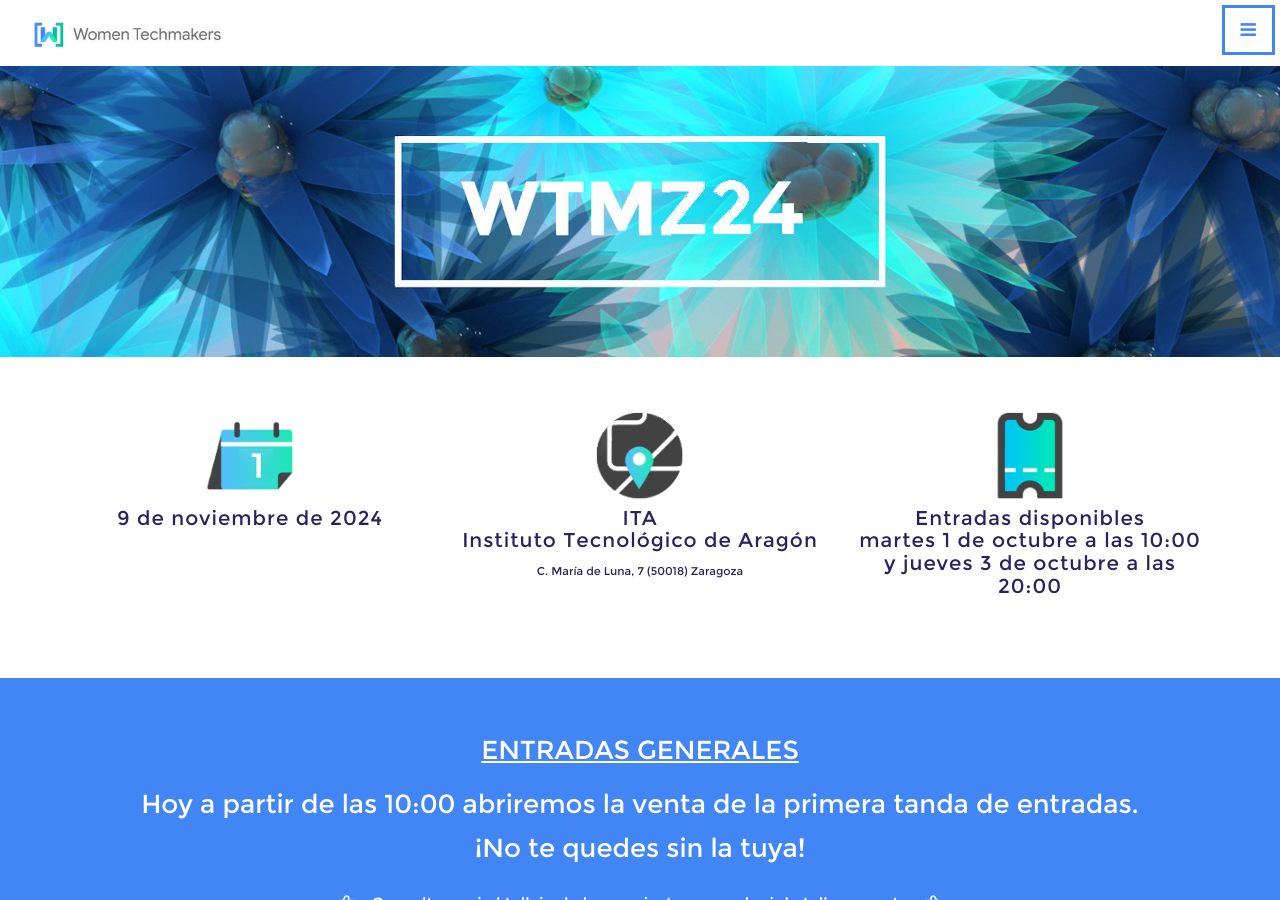
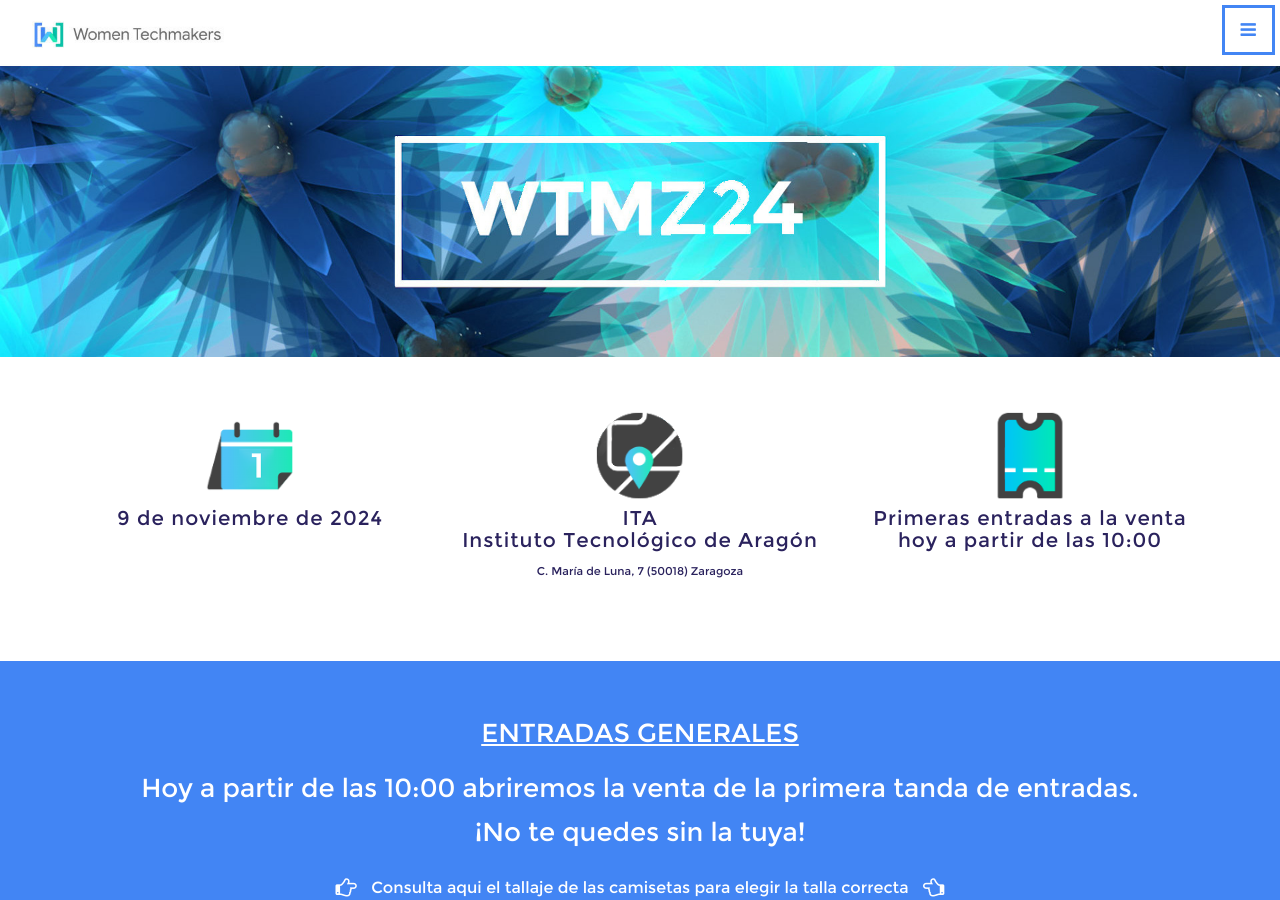
Before and after one commit to MulleresTechZgz/wtmz24, a Jekyll site: the page built from index.html, in a window 1280 px wide and 900 px high. Built offline with Jekyll 4.4.1, drawn with Linux system fonts in a browser that asks for light colours; some of the changed lines change nothing that is shown.

Commit message:
Last changes for tickets tomorrow

```diff
--- a/_includes/details.html
+++ b/_includes/details.html
@@ -78,7 +78,7 @@
                 <h4>
                   <strong>Primeras entradas AGOTADAS
                   </br>
-                  Entradas disponibles de nuevo </br>jueves 19 de octubre a las 20:00</strong>
+                  Entradas disponibles de nuevo </br>jueves 3 de octubre a las 20:00</strong>
                 </h4>
               </div>
               <div id="texto_detalles_dia_de_venta_de_entradas_segunda" style="display: none;">
@@ -115,10 +115,10 @@
   <script>
 
     // Set the date we're counting down to
-    var detalles_countDown_day = new Date("Oct 16, 2023 00:00:01");
-    var detalles_countDown = new Date("Oct 16, 2023 10:00:00");
-    var detalles_countDown_day_second = new Date("Oct 19, 2023 00:00:01");
-    var detalles_countDown_second = new Date("Oct 19, 2023 20:00:00");
+    var detalles_countDown_day = new Date("Oct 1, 2024 00:00:01");
+    var detalles_countDown = new Date("Oct 1, 2024 10:00:00");
+    var detalles_countDown_day_second = new Date("Oct 3, 2024 00:00:01");
+    var detalles_countDown_second = new Date("Oct 3, 2024 20:00:00");
 
     function cambiar_texto_a_mostrar_detalles () {
       var detalles_agotadas = document.getElementById("detalles_entradas_agotadas").innerHTML  == 'true';
--- a/_includes/tickets.html
+++ b/_includes/tickets.html
@@ -72,7 +72,7 @@
             </p>
           </a>
 
-          <a href="https://www.eventbrite.es/e/women-techmakers-zaragoza-2024-tickets-1026384693247?aff=oddtdtcreator" target="_blank" class="btn btn-dark btn-primary_white btn-lg">
+          <a href="https://www.eventbrite.es/e/women-techmakers-zaragoza-2024-tickets-1026384693247?aff=ebdsoporgprofile" target="_blank" class="btn btn-dark btn-primary_white btn-lg">
             Compra tus entradas aquí
           </a>
         </div>
@@ -88,7 +88,7 @@
             </p>
           </a>
 
-          <a href="https://www.eventbrite.es/e/women-techmakers-zaragoza-2024-tickets-1026384693247?aff=oddtdtcreator" target="_blank" class="btn btn-dark btn-primary_white btn-lg">
+          <a href="https://www.eventbrite.es/e/women-techmakers-zaragoza-2024-tickets-1026384693247?aff=ebdsoporgprofile" target="_blank" class="btn btn-dark btn-primary_white btn-lg">
             Compra tus entradas aquí
           </a>
         </div>
```
